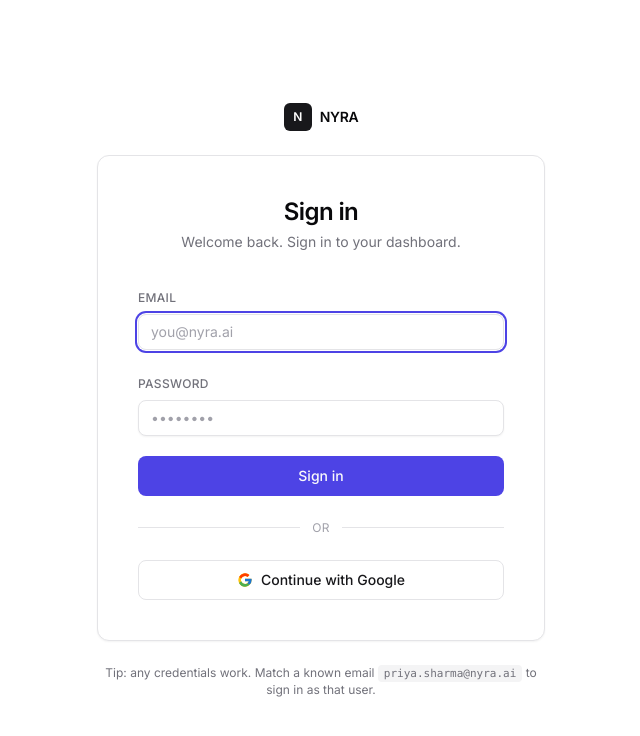
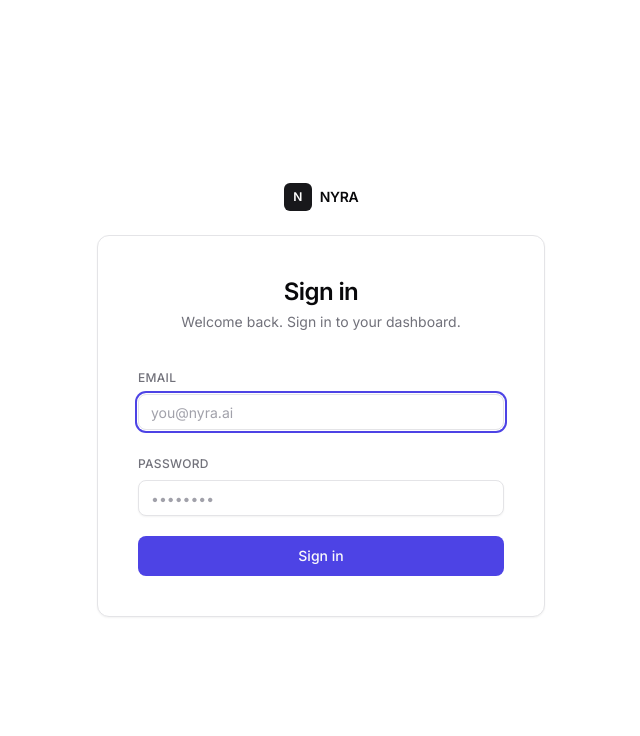
Before and after one commit to srinathlee/internal-dashboard, a Next.js app: page /login in a window 1280 px wide. Shown: the top 736 px of the page, without its empty margins (319-959 px from the left). Built offline with nearby package versions, Linux system fonts and the light colour scheme.

Commit message:
logo impelementation

```diff
--- a/app/globals.css
+++ b/app/globals.css
@@ -100,3 +100,69 @@
     display: none;
   }
 }
+
+/* NyraAI loading splash — breathing logo + soundwave rings + dot loader.
+   Used by <NyraLoader/> while the dashboard auth/route resolves.
+   Light theme glows blue (cool against white); dark theme glows cyan (pops
+   against black). Variants are toggled by the .dark class set by
+   next-themes on <html>. */
+@keyframes nyra-breathe-light {
+  0%, 100% {
+    transform: scale(1);
+    filter: drop-shadow(0 0 6px rgba(30, 95, 232, 0.25));
+  }
+  50% {
+    transform: scale(1.06);
+    filter: drop-shadow(0 0 18px rgba(30, 95, 232, 0.55))
+            drop-shadow(0 0 36px rgba(43, 196, 242, 0.35));
+  }
+}
+@keyframes nyra-breathe-dark {
+  0%, 100% {
+    transform: scale(1);
+    filter: drop-shadow(0 0 8px rgba(43, 196, 242, 0.4));
+  }
+  50% {
+    transform: scale(1.06);
+    filter: drop-shadow(0 0 24px rgba(43, 196, 242, 0.9))
+            drop-shadow(0 0 48px rgba(30, 95, 232, 0.5));
+  }
+}
+@keyframes nyra-ring-light {
+  0%   { transform: scale(0.75); opacity: 0.7; }
+  100% { transform: scale(1.65); opacity: 0; }
+}
+@keyframes nyra-ring-dark {
+  0%   { transform: scale(0.75); opacity: 0.9; }
+  100% { transform: scale(1.65); opacity: 0; }
+}
+@keyframes nyra-dot {
+  0%, 60%, 100% { opacity: 0.25; transform: translateY(0); }
+  30%           { opacity: 1;    transform: translateY(-5px); }
+}
+.nyra-logo-breathe {
+  animation: nyra-breathe-light 2.4s ease-in-out infinite;
+}
+.dark .nyra-logo-breathe {
+  animation: nyra-breathe-dark 2.4s ease-in-out infinite;
+}
+.nyra-ring {
+  animation: nyra-ring-light 2.4s ease-out infinite;
+}
+.dark .nyra-ring {
+  animation: nyra-ring-dark 2.4s ease-out infinite;
+}
+@media (prefers-reduced-motion: reduce) {
+  .nyra-logo-breathe,
+  .dark .nyra-logo-breathe,
+  .nyra-ring,
+  .dark .nyra-ring {
+    animation: none !important;
+  }
+  .nyra-logo-breathe {
+    filter: drop-shadow(0 0 12px rgba(30, 95, 232, 0.5));
+  }
+  .dark .nyra-logo-breathe {
+    filter: drop-shadow(0 0 14px rgba(43, 196, 242, 0.6));
+  }
+}
--- a/components/auth/login-screen.tsx
+++ b/components/auth/login-screen.tsx
@@ -103,63 +103,8 @@
               Sign in
             </Button>
           </form>
-
-          <div className="my-6 flex items-center gap-3 text-xs uppercase tracking-wide text-zinc-400">
-            <span className="h-px flex-1 bg-zinc-200 dark:bg-zinc-800" />
-            <span>or</span>
-            <span className="h-px flex-1 bg-zinc-200 dark:bg-zinc-800" />
-          </div>
-
-          <Button
-            type="button"
-            variant="outline"
-            className="h-10 w-full"
-            onClick={() => {
-              setError("Google sign-in is visual only in v1.");
-            }}
-          >
-            <GoogleIcon className="h-4 w-4" />
-            Continue with Google
-          </Button>
         </Card>
-
-        <p className="text-center text-xs text-zinc-500">
-          Tip: any credentials work. Match a known email
-          {" "}
-          <code className="rounded bg-zinc-100 px-1.5 py-0.5 font-mono text-[11px] dark:bg-zinc-800">
-            priya.sharma@nyra.ai
-          </code>
-          {" "}to sign in as that user.
-        </p>
       </div>
     </main>
   );
 }
-
-function GoogleIcon({ className }: { className?: string }) {
-  // Inline SVG keeps us free of an external icon dep for one-off marks
-  return (
-    <svg
-      viewBox="0 0 48 48"
-      aria-hidden="true"
-      className={className}
-    >
-      <path
-        fill="#FFC107"
-        d="M43.6 20.5H42V20H24v8h11.3a12 12 0 0 1-11.3 8 12 12 0 1 1 7.6-21.3l5.7-5.7A20 20 0 1 0 24 44a20 20 0 0 0 20-20c0-1.4-.1-2.4-.4-3.5z"
-      />
-      <path
-        fill="#FF3D00"
-        d="m6.3 14.7 6.6 4.8A12 12 0 0 1 24 12a12 12 0 0 1 7.6 2.7l5.7-5.7A20 20 0 0 0 6.3 14.7z"
-      />
-      <path
-        fill="#4CAF50"
-        d="M24 44c5.3 0 10-2 13.5-5.4l-6.2-5.2A12 12 0 0 1 24 36a12 12 0 0 1-11.3-8l-6.6 5A20 20 0 0 0 24 44z"
-      />
-      <path
-        fill="#1976D2"
-        d="M43.6 20.5H42V20H24v8h11.3a12 12 0 0 1-4.1 5.4l6.2 5.2A20 20 0 0 0 44 24c0-1.4-.1-2.4-.4-3.5z"
-      />
-    </svg>
-  );
-}
--- a/components/layout/dashboard-shell.tsx
+++ b/components/layout/dashboard-shell.tsx
@@ -2,12 +2,12 @@
 
 import { useEffect } from "react";
 import { usePathname, useRouter } from "next/navigation";
-import { Loader2 } from "lucide-react";
 
 import { useAuth } from "@/lib/auth";
 import { isSalesMember } from "@/lib/access";
 import { DesktopSidebar } from "./sidebar";
 import { Header } from "./header";
+import { NyraLoader } from "./nyra-loader";
 
 const SALES_MEMBER_HOME = "/hospitals";
 
@@ -57,30 +57,13 @@
   }, [auth, pathname, router]);
 
   if (!auth.isLoaded || !auth.user) {
-    return (
-      <div
-        className="grid min-h-screen place-items-center bg-background"
-        aria-busy="true"
-      >
-        <Loader2
-          className="h-5 w-5 animate-spin text-zinc-400"
-          aria-label="Loading"
-        />
-      </div>
-    );
+    return <NyraLoader />;
   }
 
   // Sales members briefly land on a disallowed route while the redirect
-  // queue ticks; show the spinner instead of flashing un-permitted content.
+  // queue ticks; show the splash instead of flashing un-permitted content.
   if (isSalesMember(auth) && !isPathAllowedForSalesMember(pathname)) {
-    return (
-      <div className="grid min-h-screen place-items-center bg-background">
-        <Loader2
-          className="h-5 w-5 animate-spin text-zinc-400"
-          aria-label="Loading"
-        />
-      </div>
-    );
+    return <NyraLoader />;
   }
 
   return (
--- /dev/null
+++ b/components/layout/nyra-loader.tsx
@@ -0,0 +1,74 @@
+import Image from "next/image";
+
+/**
+ * Full-screen NyraAI loading splash. Theme-aware:
+ *   - Light: white background, deep-blue glow + ring palette, deep-blue text.
+ *   - Dark:  black background, cyan glow, lighter sky-blue text.
+ *
+ * Theme is keyed off the `.dark` class set on <html> by next-themes — Tailwind
+ * `dark:` modifiers cover colors here, while the variant-specific keyframes
+ * (different glow filters and ring opacities) live in globals.css.
+ */
+export function NyraLoader() {
+  return (
+    <div
+      className="fixed inset-0 z-[9999] flex flex-col items-center justify-center gap-7 bg-white dark:bg-black"
+      role="status"
+      aria-live="polite"
+      aria-label="Loading"
+    >
+      <div className="relative flex h-[280px] w-[280px] items-center justify-center">
+        <span
+          aria-hidden
+          className="nyra-ring absolute left-1/2 top-1/2 -ml-[110px] -mt-[110px] h-[220px] w-[220px] rounded-full border-2 border-[#1E5FE8] opacity-0 dark:border-[#2BC4F2]"
+          style={{ animationDelay: "0s" }}
+        />
+        <span
+          aria-hidden
+          className="nyra-ring absolute left-1/2 top-1/2 -ml-[110px] -mt-[110px] h-[220px] w-[220px] rounded-full border-2 border-[#2BC4F2] opacity-0 dark:border-[#1E5FE8]"
+          style={{ animationDelay: "0.8s" }}
+        />
+        <span
+          aria-hidden
+          className="nyra-ring absolute left-1/2 top-1/2 -ml-[110px] -mt-[110px] h-[220px] w-[220px] rounded-full border-2 border-[#1E5FE8] opacity-0 dark:border-[#2BC4F2]"
+          style={{ animationDelay: "1.6s" }}
+        />
+        <Image
+          src="/nyra-logo.png"
+          alt="NyraAI"
+          width={220}
+          height={220}
+          priority
+          className="nyra-logo-breathe relative z-[2] object-contain"
+        />
+      </div>
+
+      <div className="flex items-center gap-2.5 text-[13px] font-semibold uppercase tracking-[0.15em] text-[#1E5FE8] dark:font-medium dark:text-[#7BB3F0]">
+        <span>Loading</span>
+        <span className="inline-flex gap-1.5">
+          <span
+            aria-hidden
+            className="inline-block h-1.5 w-1.5 rounded-full bg-[#1E5FE8] dark:bg-[#2BC4F2]"
+            style={{ animation: "nyra-dot 1.4s infinite ease-in-out both" }}
+          />
+          <span
+            aria-hidden
+            className="inline-block h-1.5 w-1.5 rounded-full bg-[#1E5FE8] dark:bg-[#2BC4F2]"
+            style={{
+              animation: "nyra-dot 1.4s infinite ease-in-out both",
+              animationDelay: "0.2s",
+            }}
+          />
+          <span
+            aria-hidden
+            className="inline-block h-1.5 w-1.5 rounded-full bg-[#1E5FE8] dark:bg-[#2BC4F2]"
+            style={{
+              animation: "nyra-dot 1.4s infinite ease-in-out both",
+              animationDelay: "0.4s",
+            }}
+          />
+        </span>
+      </div>
+    </div>
+  );
+}
```
Also changed, not shown: .claude/settings.local.json, public/nyra-logo.png (added).
